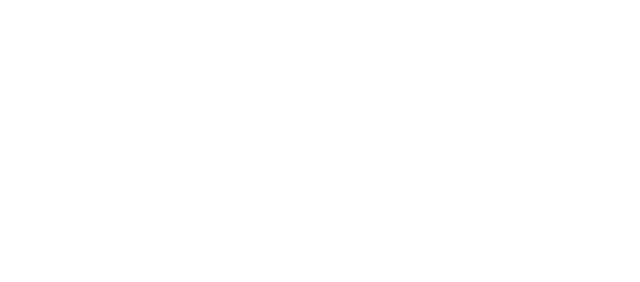
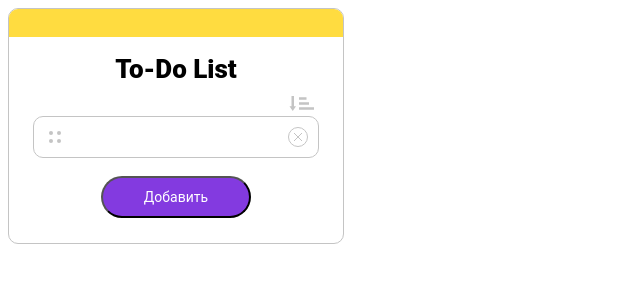
Before and after one commit to OlyaJoss/ToDoList, a plain HTML site: page index.html in a window 1280 px wide. Shown: the whole page, without its empty margins (0-640 px from the left). Drawn offline with Linux system fonts and the light colour scheme.

Commit message:
верстка проекта

```diff
--- a/css/style.css
+++ b/css/style.css
@@ -0,0 +1,138 @@
+.header {
+    position: relative;
+}
+
+.header__name {
+    font-family: Roboto;
+    font-size: 26px;
+    font-style: normal;
+    font-weight: 900;
+    line-height: 30px;
+    letter-spacing: 0em;
+    text-align: center;
+    text-transform: capitalize;
+    padding: 0;
+    padding-top: 45px;
+    margin: 0 auto;
+}
+
+.header__yellow-background {
+    background-color: #FFDC40;
+    position: absolute;
+    width: 100%;
+    height: 28px;
+    top: 0;
+}
+
+.page-body {
+    position: relative;
+    /* display: flex;
+    justify-content: center;
+    align-items: center; */
+}
+
+.page-body__wrapper {
+    position: absolute;
+    width: 336px;
+    min-height: 236px;
+    border: 1px solid #C4C4C4;
+    box-sizing: border-box;
+    border-radius: 10px;
+    overflow: hidden;
+    /* top: 50%;
+    left: 50%;
+    transform: translate(-50%,-50%); */
+}
+
+.filter-icon {
+    display: flex;
+    flex-direction: row;
+    justify-content: flex-end;
+    padding-top: 7px;
+}
+
+.filter-icon__svg {
+    padding: 5px;
+}
+
+.filter-icon__svg:active {}
+
+.container {
+    display: grid;
+    justify-content: center;
+    grid-template-columns: 286px;
+}
+
+.to-do-list {
+    position: relative;
+    padding-bottom: 20px;
+    min-height: 40px;
+}
+
+.to-do-list__wrapper {
+    position: absolute;
+    width: 286px;
+    min-height: 40px;
+    border: 1px solid #C4C4C4;
+    box-sizing: border-box;
+    border-radius: 10px;
+}
+
+.to-do-list__item {
+    display: flex;
+    flex-direction: row;
+    justify-content: space-between;
+}
+
+.to-do-list__item:focus,
+.to-do-list__item:active {
+    background-color: #FFDC40;
+}
+
+.to-do-list__item:hover {
+    background-color: #C4C4C4;
+}
+
+.to-do-list__dots-icon {
+    padding-top: 14px;
+    padding-bottom: 14px;
+    padding-left: 15px;
+}
+
+.to-do-list__cross-icon {
+    padding-top: 10px;
+    padding-bottom: 10px;
+    padding-right: 10px;
+}
+
+.to-do-list__text-input {
+    width: 190px;
+    margin-top: 5px;
+    margin-bottom: 5px;
+    margin-left: 20px;
+    margin-right: 10px;
+    border: none;
+    background-color: transparent;
+}
+
+.button-section {
+    display: block;
+}
+
+.button-section__add-button {
+    font-family: Roboto;
+    font-style: normal;
+    font-weight: normal;
+    font-size: 14px;
+    line-height: 16px;
+    display: flex;
+    justify-content: center;
+    align-items: center;
+    text-align: center;
+    width: 150px;
+    height: 42px;
+    margin: 0 auto;
+    background: #833AE0;
+    border-radius: 71px;
+    color: #FFFFFF;
+}
--- a/index.html
+++ b/index.html
@@ -7,16 +7,50 @@
   <title>To Do List</title>
   <link rel="stylesheet" href="./css/style.css">
 </head>
-<body>
-  <header>
 
-  </header>
-  <main>
-
-  </main>
-  <footer>
-
-  </footer>
+<body class="page-body">
+  <div class="page-body__wrapper">
+    <header class="header">
+      <div class="header__yellow-background"></div>
+      <h1 class="header__name">To-do list</h1>
+    </header>
+    <main class="container">
+      <div class="filter-icon">
+        <svg class="filter-icon__svg" width="25" height="15" viewBox="0 0 25 15" fill="none"
+          xmlns="http://www.w3.org/2000/svg">
+          <rect x="2.5" width="2.5" height="12.5" fill="#C4C4C4" />
+          <rect x="10" y="3.75" width="2.5" height="7.5" transform="rotate(-90 10 3.75)" fill="#C4C4C4" />
+          <rect x="10" y="8.75" width="2.5" height="10" transform="rotate(-90 10 8.75)" fill="#C4C4C4" />
+          <rect x="10" y="13.75" width="2.5" height="15" transform="rotate(-90 10 13.75)" fill="#C4C4C4" />
+          <path d="M3.75 15L0.502405 10.3125L6.9976 10.3125L3.75 15Z" fill="#C4C4C4" />
+        </svg>
+      </div>
+      <section class="to-do-list">
+        <div class="to-do-list__wrapper">
+          <article class="to-do-list__item">
+        <svg class="to-do-list__dots-icon" width="12" height="12" viewBox="0 0 12 12" fill="none"
+          xmlns="http://www.w3.org/2000/svg">
+          <circle cx="2" cy="2" r="2" fill="#C4C4C4" />
+          <circle cx="2" cy="10" r="2" fill="#C4C4C4" />
+          <circle cx="10" cy="2" r="2" fill="#C4C4C4" />
+          <circle cx="10" cy="10" r="2" fill="#C4C4C4" />
+        </svg>
+        <input class="to-do-list__text-input" type="text" aria-label="Поле для введения задачи">
+        <svg class="to-do-list__cross-icon" width="20" height="20" viewBox="0 0 20 20" fill="none"
+          xmlns="http://www.w3.org/2000/svg">
+          <rect x="0.5" y="0.5" width="19" height="19" rx="9.5" stroke="#C4C4C4" />
+          <path d="M6 6L14 14" stroke="#C4C4C4" />
+          <path d="M6 14L14 6" stroke="#C4C4C4" />
+        </svg>
+      </article>
+      </div>
+      </section>
+    </main>
+    <footer class="button-section">
+      <button class="button-section__add-button" type="button">Добавить</button>
+    </footer>
+  </div>
   <script src="./js/script.js"></script>
 </body>
+
 </html>
```
Also changed, not shown: img/cross-icon-purple.svg (added), img/cross-icon.svg (added), img/dots-icon.svg (added), img/filter-down.svg (added).
